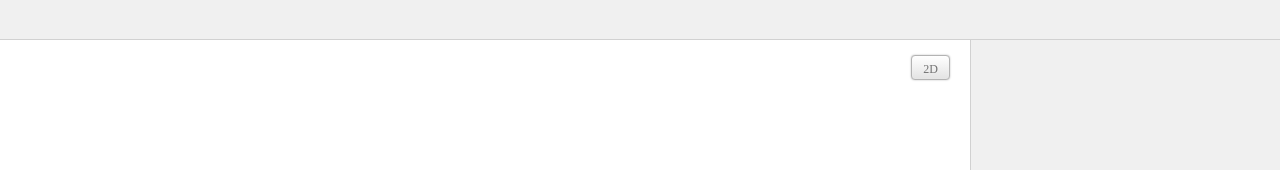
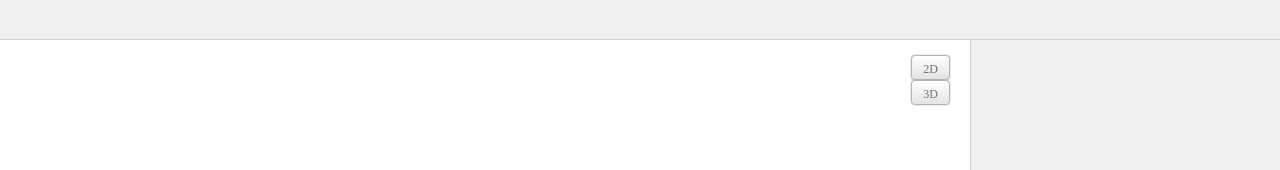
Before and after one commit to vitalikv/react-3d-plan, a React (Create React App) app: page / in a window 1280 px wide. Shown: the top 170 px of the page. Built offline with nearby package versions, Linux system fonts and the light colour scheme.

Commit message:
2 useState, обновление массива

```diff
--- a/src/ui/container.tsx
+++ b/src/ui/container.tsx
@@ -1,4 +1,4 @@
-import React, {useState} from 'react';
+import React, { useState } from 'react';
 import * as Tscene from '../three-scene/index';
 
 declare module 'react' {
@@ -86,34 +86,43 @@ const styles: any = {
   },
 };
 
-
-
 export default function Container() {
-
-
   let arr = [
     { id: 1, type: '2D', display: '' },
-    { id: 2, type: '3D', display: 'none' },
+    { id: 2, type: '3D', display: '' },
   ];
 
-  const [btns, setItem] = useState(arr);
+  const [btns, setState] = useState(arr);
 
-  function clickBtn({ type, name }: { type: string, name?: null | string }){
-    setItem(
-      btns.map((item) => {
-        item.display = 'none';
-        if (item.type === type) {
-          item.display = '';
+  const clickBtn = ({ type, name }: { type: string; name?: null | string }) => {
+    let newArr: Array<any> = [...btns];
 
-          Tscene.camOrbit.setActiveCam({ cam: item.type });
-        }
-        return item;
-      })
+    if (type === '2D') {
+      newArr[0].display = 'none';
+      newArr[1].display = '';
+    }
+    if (type === '3D') {
+      newArr[0].display = '';
+      newArr[1].display = 'none';
+    }
 
+    Tscene.camOrbit.setActiveCam({ cam: type });
 
-    );
-  }
+    setState(newArr);
 
+    // setState(
+    //   btns.map((item) => {
+    //     item.display = 'none';
+    //     if (item.type === type) {
+    //       item.display = '';
+
+    //       //Tscene.camOrbit.setActiveCam({ cam: item.type });
+    //     }
+    //     return item;
+    //   })
+    // );
+  };
+  console.log(444);
   return (
     <div>
       <div nameid="panelT" style={styles.panelT}></div>
@@ -123,10 +132,10 @@ export default function Container() {
       </div>
 
       <div style={styles.wrapBtnCam}>
-        <div nameid="cam2D" onClick={(e) => clickBtn({type: '3D'})} style={{ ...styles.btnCam, ...styles.btnGradient, display:btns[0].display }}>
+        <div nameid="cam2D" onClick={(e) => clickBtn({ type: '2D' })} style={{ ...styles.btnCam, ...styles.btnGradient, display: btns[0].display }}>
           2D
         </div>
-        <div nameid="cam3D" onClick={(e) => clickBtn({type: '2D'})} style={{ ...styles.btnCam, ...styles.btnGradient, display:btns[1].display }}>
+        <div nameid="cam3D" onClick={(e) => clickBtn({ type: '3D' })} style={{ ...styles.btnCam, ...styles.btnGradient, display: btns[1].display }}>
           3D
         </div>
       </div>
```
